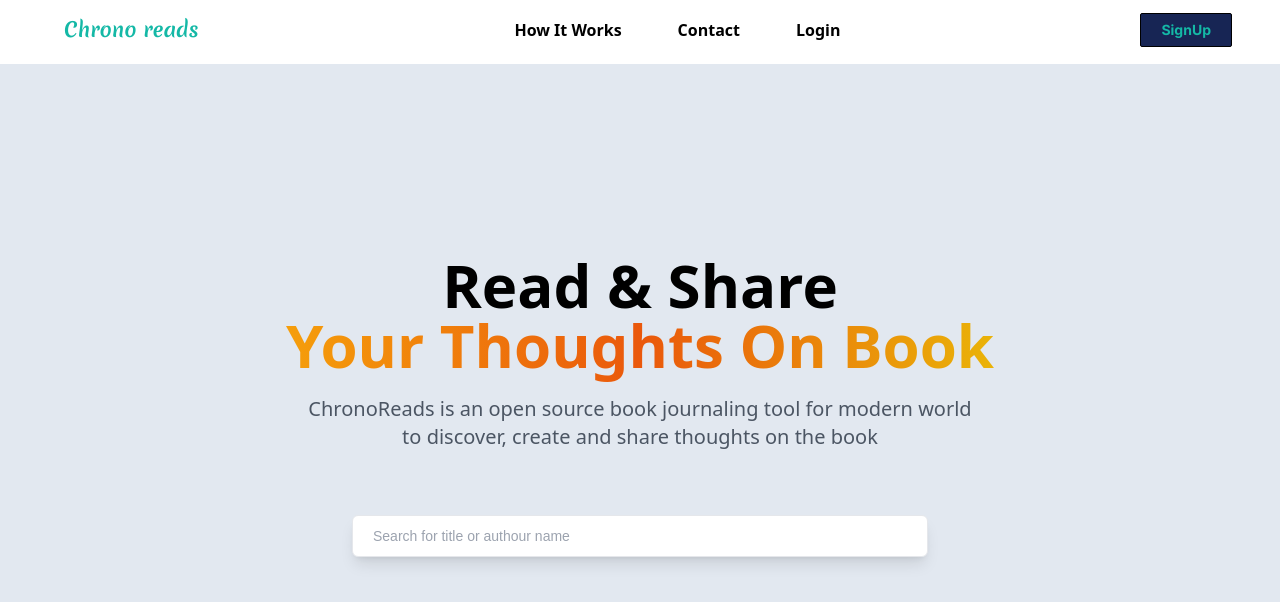
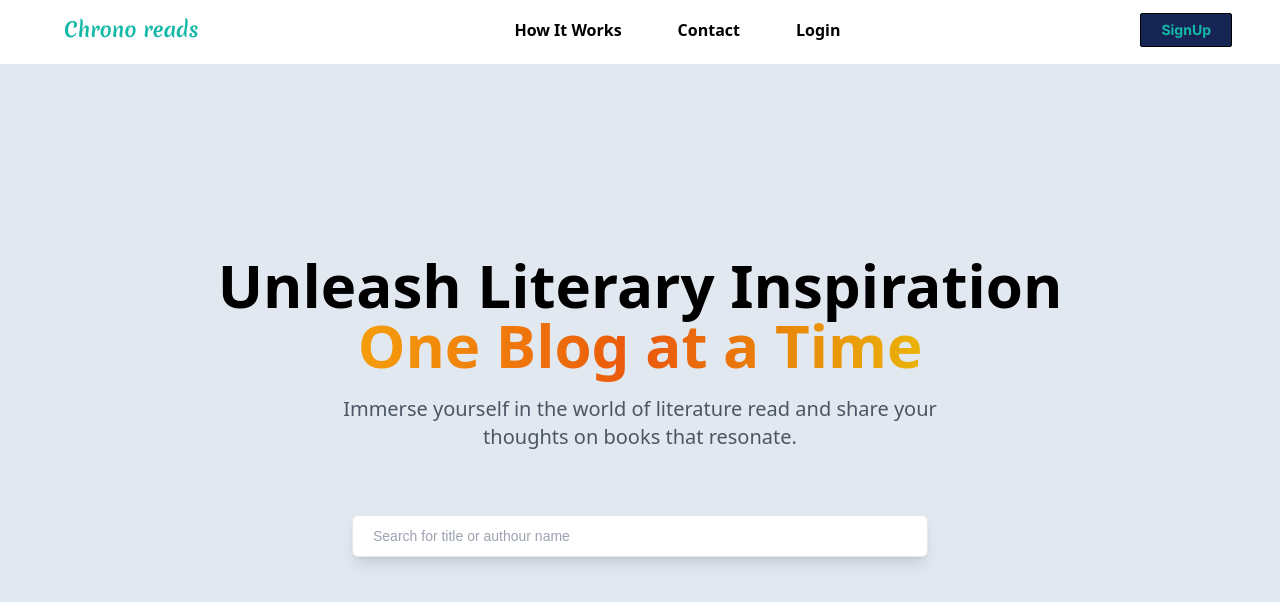
Before and after one commit to SARATHKUMAR-T/chrono_reads, a Next.js app: page /post in a window 1280 px wide. Shown: the top 602 px of the page. Built offline with nearby package versions, Linux system fonts and the light colour scheme; no server answers; the database is empty.

Commit message:
content change

```diff
--- a/app/post/page.jsx
+++ b/app/post/page.jsx
@@ -6,15 +6,13 @@ export function Post() {
   return (
     <section className=" mt-0 py-2 sm:py-0 sm:mt-16 min-h-screen w-full flex-center flex-col px-12 bg-slate-200">
       <h1 className="head_text text-center">
-        Read & Share
+        Unleash Literary Inspiration
         <br className="max-md:hidden" />
-        <span className="orange_gradient text-center">
-          Your Thoughts On Book
-        </span>
+        <span className="orange_gradient text-center">One Blog at a Time</span>
       </h1>
       <p className="desc text-center">
-        ChronoReads is an open source book journaling tool for modern world to
-        discover, create and share thoughts on the book
+        Immerse yourself in the world of literature read and share your thoughts
+        on books that resonate.
       </p>
       <Feed />
 
--- a/components/StartSteps.jsx
+++ b/components/StartSteps.jsx
@@ -4,7 +4,7 @@ const StartSteps = ({ number, text }) => (
     <div className={` w-[70px] h-[70px] flex items-center justify-center rounded-[24px] bg-[#323f5d]`}>
       <p className="font-bold text-[20px] text-white">0{number}</p>
     </div>
-    <p className="flex-1 ml-[30px] font-normal text-[18px] text-[#B0B0B0] leading-[32px]">
+    <p className="flex-1 ml-[30px] font-normal text-[18px] text-slate-600 leading-[32px]">
       {text}
     </p>
   </div>
--- a/constants/book1.js
+++ b/constants/book1.js
@@ -25,9 +25,9 @@ export const book2 = [
 ];
 
 export const startingFeatures = [
-  "Login with your account into chrono reads",
-  "Read other people posts and get inspiration",
-  "Create a new post and inspire people",
+  "Start your journey, with Chrono Reads by logging into your account.",
+  "Explore a world of viewpoints as you dive into the enriching content crafted by readers.",
+  "Take on a role from being a reader, to becoming an influencer. Seamlessly. Share your captivating posts that resonate with others.",
 ];
 
 export const socials = [
--- a/sections/Hero.jsx
+++ b/sections/Hero.jsx
@@ -29,8 +29,8 @@ function Hero() {
           variants={textVariant(1.1)}
           className="head_text teal_gradient z-10"
         >
-          Share and inspire <br />
-          people with chrono reads.
+          Share,inspire and Connect <br />
+          through Chrono Reads.
         </motion.h1>
         <motion.p variants={textVariant(1.3)} className="z-10 font-semibold">
           Your Literary Diary Online - It allows you to exchange thoughts
@@ -45,8 +45,8 @@ function Hero() {
           variants={textVariant(1.8)}
           className="font-bold z-10 text-lg"
         >
-          Join the community to find your next book to read
-          <br /> and inspire people to read.
+          Join our vibrant community to discover your next captivating read
+          <br /> and inspire others to explore the world of literature.
         </motion.p>
         <motion.div variants={textVariant(2)} className="z-10">
           <button
--- a/sections/HowItWorks.jsx
+++ b/sections/HowItWorks.jsx
@@ -4,7 +4,7 @@ import Image from "next/image";
 import { motion } from "framer-motion";
 import { FaQuoteLeft } from "react-icons/fa6";
 import sara from "../public/Assets/images/t2.jpg";
-import book from "../public/Assets/images/bookcover.jpg";
+import book from "../public/Assets/images/student.svg";
 import { TitleText, TypingText } from "@components/CustomTexts";
 import { fadeIn, planetVariants, staggerContainer } from "@utils/motion";
 import StartSteps from "@components/StartSteps";
@@ -40,12 +40,9 @@ const GetStarted = () => (
       initial="hidden"
       whileInView="show"
       viewport={{ once: true, amount: 0.25 }}
-      className="flex flex-wrap flex-col md:flex-row gap-8 w-full mt-24 max-w-6xl mx-auto bg-slate-800"
+      className="flex flex-wrap flex-col md:flex-row gap-8 w-full mt-24 max-w-6xl mx-auto p-2 bg-slate-200 rounded-lg shadow-lg shadow-teal-500"
     >
-      <motion.div
-        variants={planetVariants("left")}
-        className="flex-1 bg-green-700"
-      >
+      <motion.div variants={planetVariants("left")} className="flex-1 ">
         <Image src={book} className="w-full h-full object-contain" alt="book" />
       </motion.div>
       <div className="flex-1 p-3 ">
@@ -53,8 +50,8 @@ const GetStarted = () => (
           variants={fadeIn("left", "tween", 0.2, 1)}
           className="flex-[0.75] flex justify-center flex-col  "
         >
-          <TypingText title="| How Chrono Reads Works" />
-          <TitleText title={<>Get Started with just few clicks</>} />
+          <TypingText title="| How Chrono Reads Works" textstyles="text-slate-700" />
+          <TitleText title={<>Get Started with just few clicks</>} textstyles="text-slate-800" />
           <div className="mt-[31px] flex flex-col max-w-[370px] gap-[24px]">
             {startingFeatures.map((feature, index) => (
               <StartSteps key={feature} text={feature} number={index + 1} />
```
Also changed, not shown: public/Assets/images/student.svg (added).
